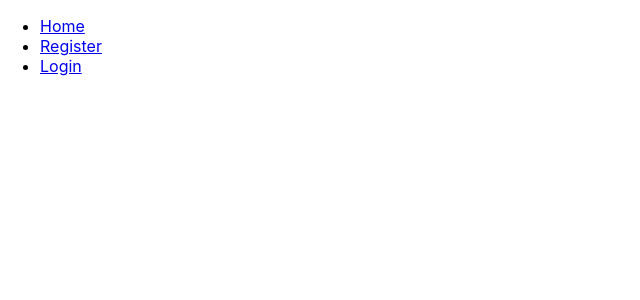
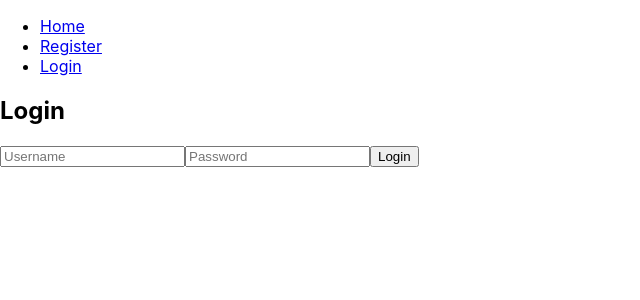
Before and after one commit to lchin10/chin-ec530-project2, a React (Create React App) app: page /chin-ec530-project2/welcome in a window 1280 px wide. Before the commit this address had no page. Shown: the top 300 px of the page, without its empty margins (0-640 px from the left). Built offline with nearby package versions, Linux system fonts and the light colour scheme.

Commit message:
added deploy for react

```diff
--- a/src/App.js
+++ b/src/App.js
@@ -28,7 +28,7 @@ function App() {
                 <Routes>
                     <Route path="/chin-ec530-project2/register" element={<RegisterPage />} />
                     <Route path="/chin-ec530-project2/login" element={<LoginPage setLoggedIn={setLoggedIn} />} />
-                    <Route path="/chin-ec530-project2/" element={loggedIn ? <AppPage /> : <LoginPage setLoggedIn={setLoggedIn} />} />
+                    <Route path="/chin-ec530-project2/welcome" element={loggedIn ? <AppPage /> : <LoginPage setLoggedIn={setLoggedIn} />} />
                 </Routes>
             </div>
         </Router>
```
Also changed, not shown: 1 other file (tests, documents, lock files or other folders).
